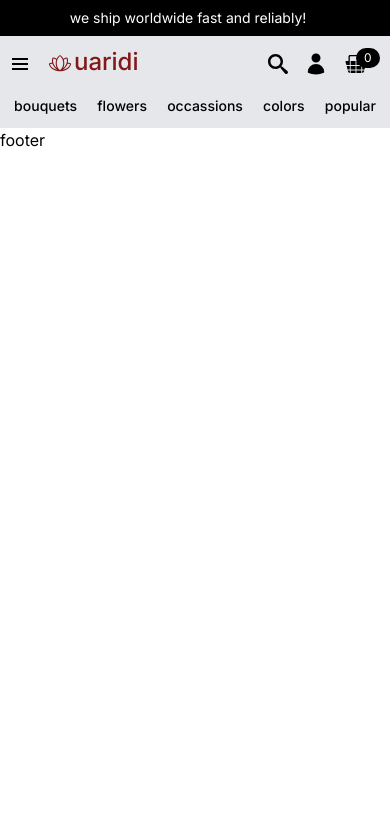
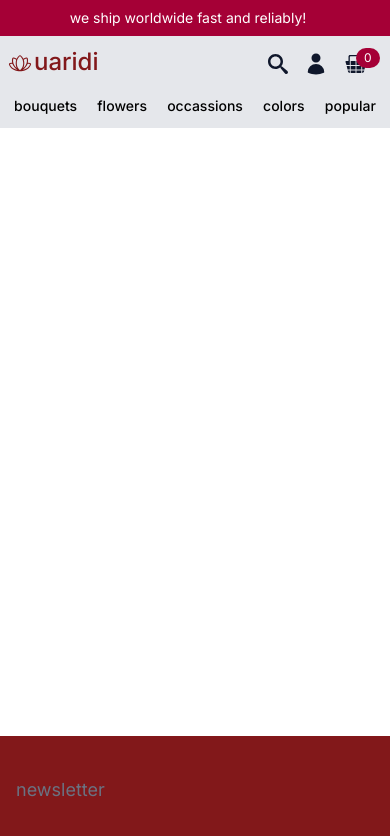
Before and after one commit to g-edgah/e-cormerce_app, a React (Vite) app in the folder frontend/: page / in a window 390 px wide. Shown: the top 836 px of the page. Built offline with nearby package versions, Linux system fonts and the light colour scheme.

Commit message:
cart styling

```diff
--- a/frontend/src/components/cart/cartCard.jsx
+++ b/frontend/src/components/cart/cartCard.jsx
@@ -4,7 +4,7 @@ const CartCard = ({id, name, price, quantity, image, handleChangeQuantity, handl
     const productPrice = price * quantity;
 
     return (
-        <div className="container min-w-full h-35 md:min-w-47 md:max-w-47 justify-between md:h-78 bg-cartCard p-2 rounded-md flex md:flex-col">
+        <div className="container min-w-full h-35 md:min-w-47 md:max-w-47 justify-between md:h-78 bg-cartCard p-2 text-cartCardText rounded-md flex md:flex-col">
 
             <div className="image h-full aspect-[1/1.1] md:w-full  md:aspect-[1/1.1]">
                 <img className="rounded-md w-full h-full" src={`/src/assets/bouquets/${image}`} alt="product image" />
@@ -21,14 +21,14 @@ const CartCard = ({id, name, price, quantity, image, handleChangeQuantity, handl
                         <FaRegTrashCan className="h-5 w-5"/>
                     </button>
 
-                    <button onClick={() => {handleChangeQuantity(0)}} className="text-lg w-6 h-6 bg-gray-400 pb-0.5 rounded-md flex justify-around items-center cursor-pointer"> -
+                    <button onClick={() => {handleChangeQuantity(0)}} className="text-lg w-6 h-6 text-cartCardButtonsText bg-cartCardButtons pb-0.5 rounded-md flex justify-around items-center cursor-pointer"> -
                     </button>
 
                     <div className="p-x-3 flex items-center">
                         <span className="text-center">{quantity}</span>
                     </div>
 
-                    <button onClick={() => {handleChangeQuantity(1)}} className="text-lg w-6 h-6 bg-gray-400 pb-0.5 rounded-md flex justify-around items-center cursor-pointer">+
+                    <button onClick={() => {handleChangeQuantity(1)}} className="text-lg w-6 h-6 bg-cartCardButtons text-cartCardButtonsText hover:bg-cartCardButtonsHover pb-0.5 rounded-md flex justify-around items-center cursor-pointer">+
                     </button>
                 </div>
 
--- a/frontend/src/components/cart/cartNavBar.jsx
+++ b/frontend/src/components/cart/cartNavBar.jsx
@@ -34,11 +34,11 @@ const CartNavBar = () => {
                 <div className="flex items-center justify-between pl-2 pr-5.5 xs:pr-7 xs:pl-4 md:px-10 lg:px-25 w-full md:w-full absolute top-2 md:top-7 h-10">
                     {/* left */}
                     <div className='flex items-center space-x-4 '>
-                        <button className='md:hidden'>
-                                <BiMenu className="h-6 w-6 text-black-700"/>
+                        <button className='hidden'>
+                                <BiMenu className="h-6 w-6 text-navText"/>
                         </button>
 
-                        <Link to='/' className="text-2xl font-medium flex items-center space-x-0.5 hover:text-active">
+                        <Link to='/' className="text-2xl font-medium flex items-center space-x-0.5 hover:text-navHover">
                             <PiFlowerLotusLight />
                             <span className="mb-1"> uaridi</span>
                         </Link>
@@ -54,23 +54,23 @@ const CartNavBar = () => {
 
                     {/* right */}
                     <div className="flex items-center space-x-4">
-                        <div className={`hover:text-active ${isSearch ? 'hidden md:flex' : 'flex'}`}>
+                        <div className={`hover:text-navHover ${isSearch ? 'hidden md:flex' : 'flex'}`}>
                             {isSearch ? (
                                 <button onClick={()=> handleSearchToggle()}>
-                                    <HiMiniXMark className="text-active hover:text-black h-6 w-6"/>
+                                    <HiMiniXMark className="text-active hover:text-navText h-6 w-6"/>
                                 </button>
                             ) : (
                                 <button onClick={()=> handleSearchToggle()}>
-                                    <ImSearch className="hover:text-active h-5 w-5"/>
+                                    <ImSearch className="text-navText hover:text-navHover w-5 h-5"/>
                                 </button>
                             )}
                         </div>
-                        <Link to='/profile' className="hover:text-active">
-                            <HiUser className="h-6 w-6 text-black-700"/>
+                        <Link to='/profile' className="text-navText hover:text-navHover">
+                            <HiUser className="h-6 w-6 "/>
                         </Link>
-                        <button onClick={() => navigate('/cart')} className="relative hover:text-active ">
+                        <button onClick={() => navigate('/cart')} className="relative cursor-pointer text-active ">
                             <IoIosBasket className="h-6 w-6 text-nav-text"/>
-                            <span className="absolute -top-1 bg-nav-text text-white text-xs rounded-full px-2 py-0.5">0</span>
+                            <span className="absolute -top-1 bg-navHover text-white text-xs rounded-full px-2 py-0.5">0</span>
 
                         </button >
 
--- a/frontend/src/components/cart/cartSearchBar.jsx
+++ b/frontend/src/components/cart/cartSearchBar.jsx
@@ -42,7 +42,7 @@ const CartSearchBar = ({ isSearch, setIsSearch, isSearchBar, handleSearchToggle}
                         </button>
                     </div>
                     <div className={`flex items-center ${isSearch ? 'md:hidden' : ''}`}>
-                        <button onClick={()=> handleSearchToggle()} className="ml-5 text-black hover:text-gray-700">
+                        <button onClick={()=> handleSearchToggle()} className="ml-5 text-active hover:text-navText">
                             <HiMiniXMark className="h-6 w-6"/>
                         </button>
                     </div>
--- a/frontend/src/components/common/footer.jsx
+++ b/frontend/src/components/common/footer.jsx
@@ -1,7 +1,14 @@
 
 const Footer = () => {
     return (
-        <> footer</>
+        <div className="footer fixed bottom-0 bg-active w-screen  text-white py-10">
+            <div className="container mx-auto grid gid-cols-1 md:grid-cols-4 gap-8 px-4 lg:px-0">
+                <div className="newsletter">
+                    <h3 className="text-lg text-footerText">newsletter</h3>
+                </div>
+            </div>
+
+        </div>
     )
 }
 
--- a/frontend/src/components/common/navBar.jsx
+++ b/frontend/src/components/common/navBar.jsx
@@ -29,8 +29,15 @@ const NavBar = ({page}) => {
         }
     }
 
-    const handleNavDrawer = () => {
-        setIsNavDrawerOpen(!navDrawerOpen)
+    const handleNavDrawer = (value) => {
+        if (value === 0) {
+            setIsNavDrawerOpen(false);
+            console.log(value, navDrawerOpen)
+            return
+        } else if (value === 1) {
+            setIsNavDrawerOpen(!navDrawerOpen)
+            console.log(value, navDrawerOpen)
+        }
     }
 
 
@@ -40,15 +47,17 @@ const NavBar = ({page}) => {
                 <div className="flex items-center justify-between pl-2 pr-5.5 xs:pr-7 xs:pl-4 md:px-10 lg:px-25 w-full md:w-full absolute top-2 md:top-7 h-10">
                     {/* left */}
                     <div className='flex items-center space-x-4 '>
-                        <button onClick={()=> handleNavDrawer()} className='md:hidden'>
-                                <BiMenu className="h-6 w-6 text-black-700"/>
+                        <button onClick={()=> handleNavDrawer(1)} className='hidden'>
+                             <BiMenu className="h-6 w-6 text-navText"/>
+
+
                         </button>
 
-                        {navDrawerOpen && (
+
                             <NavDrawer navDrawerOpen={navDrawerOpen} handleNavDrawer={handleNavDrawer} />
-                        )}
 
-                        <Link to='/' className={`text-2xl font-medium flex items-center space-x-0.5 ${page == 'home' ? 'text-active':''}`}>
+
+                        <Link to='/' className={`bg-none text-2xl font-medium flex items-center space-x-0.5 ${page == 'home' ? 'text-navHover':'text-navText'}`}>
                             <PiFlowerLotusLight className=''/>
                             <span className=" mb-1"> uaridi</span>
                         </Link>
@@ -56,11 +65,11 @@ const NavBar = ({page}) => {
 
                     {/* center */}
                     {/* {(!isSearch) ? (<div className={`hidden space-x-6 font-medium text-[15px] ${isSearchBar ? '' : 'md:flex'}`}>
-                        <Link className="text-700 hover:text-nav-hover" >bouquets</Link>
-                        <Link className="text-700 hover:text-nav-hover" >flowers</Link>
-                        <Link className="text-700 hover:text-nav-hover" >occassions</Link>
-                        <Link className="text-700 hover:text-nav-hover" >colors</Link>
-                        <Link className="text-700 hover:text-nav-hover" >popular</Link>
+                        <Link className="text-700 hover:text-navHover" >bouquets</Link>
+                        <Link className="text-700 hover:text-navHover" >flowers</Link>
+                        <Link className="text-700 hover:text-navHover" >occassions</Link>
+                        <Link className="text-700 hover:text-navHover" >colors</Link>
+                        <Link className="text-700 hover:text-navHover" >popular</Link>
                     </div>) : ( */}
                     {(isSearch) && (
                         <div className="hidden md:flex justify-center w-300">
@@ -71,7 +80,7 @@ const NavBar = ({page}) => {
 
                     {/* right */}
                     <div className="flex items-center space-x-4">
-                        <div className={` ${isSearch ? 'hidden md:flex text-active hover:text-black' : 'flex text-black hover:text-active'}`}>
+                        <div className={` ${isSearch ? 'hidden md:flex text-active hover:text-navText' : 'flex text-navText hover:text-active'}`}>
                             {isSearch ? (
                                 <button onClick={()=> handleSearchToggle()}>
                                     <HiMiniXMark className="h-6 w-6"/>
@@ -82,11 +91,11 @@ const NavBar = ({page}) => {
                                 </button>
                             )}
                         </div>
-                        <Link to='/profile' className="hover:text-nav-hover">
-                            <HiUser className="h-6 w-6 text-black-700"/>
+                        <Link to='/profile' className="text-navText hover:text-navHover">
+                            <HiUser className="h-6 w-6"/>
                         </Link>
-                        <button onClick={() => navigate('/cart')} className="relative hover:text-active">
-                            <IoIosBasket className="h-6 w-6 text-black-700"/>
+                        <button onClick={() => navigate('/cart')} className="relative cursor-pointer text-navText hover:text-navHover">
+                            <IoIosBasket className="h-6 w-6"/>
                             <span className="absolute -top-1 bg-topbar text-white text-xs rounded-full px-2 py-0.5">0</span>
 
                         </button >
@@ -100,11 +109,11 @@ const NavBar = ({page}) => {
 
 
                 <div className={`flex justify-around px-1  xs:space-x-6 xs:items-center xs:justify-center absolute w-full md:w-110 text-sm font-medium md:text-[16px] transition-all duration-300 ease-in-out ${isSearch ? 'flex bottom-3 md:pr-4 md:flex duration-0' : 'bottom-3 md:bottom-8 md:pr-4 '}`} >
-                        <Link className="text-700 hover:text-active " >bouquets</Link>
-                        <Link className="text-700 hover:text-active" >flowers</Link>
-                        <Link className="text-700 hover:text-active" >occassions</Link>
-                        <Link className="text-700 hover:text-active" >colors</Link>
-                        <Link className="text-700 hover:text-active" >popular</Link>
+                        <Link className="text-700 hover:text-navHover" >bouquets</Link>
+                        <Link className="text-700 hover:text-navHover" >flowers</Link>
+                        <Link className="text-700 hover:text-navHover" >occassions</Link>
+                        <Link className="text-700 hover:text-navHover" >colors</Link>
+                        <Link className="text-700 hover:text-navHover" >popular</Link>
                     </div>
             </div>
 
--- a/frontend/src/components/common/searchBar.jsx
+++ b/frontend/src/components/common/searchBar.jsx
@@ -43,7 +43,7 @@ const SearchBar = ({ isSearch, setIsSearch, isSearchBar, handleSearchToggle}) =>
                         </button>
                     </div>
                     <div className={`flex items-center ${isSearch ? 'md:hidden' : ''}`}>
-                        <button onClick={()=> handleSearchToggle()} className="ml-5 text-active hover:text-gray-700">
+                        <button onClick={()=> handleSearchToggle()} className="ml-5 text-active hover:text-navText">
                             <HiMiniXMark className="h-6 w-6"/>
                         </button>
                     </div>
--- a/frontend/src/index.css
+++ b/frontend/src/index.css
@@ -5,15 +5,25 @@
 
 /* custom colors */
 @theme {
-  --color-topbar: black;
-  --color-nav-hover: #a5243d;
+  --color-topbar: oklch(45.5% 0.188 13.697);
+  --color-navHover: oklch(39.6% 0.141 25.723);
   --color-nav: oklch(92.8% 0.006 264.531);
-  --color-nav-text: oklch(39.6% 0.141 25.723);
-  --color-cartCard: oklch(96.9% 0.015 12.422);
+  --color-navText: oklch(20.8% 0.042 265.755);
+  --color-cartCard: oklch(97.1% 0.013 17.38);
+  --color-cartCardText: oklch(20.8% 0.042 265.755);
+  --color-cartCardButtons: oklch(70.7% 0.022 261.325);
+  --color-cartCardButtonsText: black;
   --color-cartSummary: oklch(92.8% 0.006 264.531);
+  --color-summaryText: black;
   --color-summaryButtons: oklch(45.5% 0.188 13.697);
-  --color-checkoutButtons: gray;
+  --color-summaryButtonsText: white;
+  --color-checkoutButtons: oklch(20.8% 0.042 265.755);
+  --color-checkoutButtonsHover: oklch(20.8% 0.042 265.755);
+  --color-checkoutButtonsText: white;
   --color-active: oklch(39.6% 0.141 25.723);
+  --color-footer: oklch(21.6% 0.006 56.043);
+  --color-footerTextTitle: oklch(27.8% 0.033 256.848);
+  --color-footerText: oklch(55.1% 0.027 264.364);
   --color-blue: #0d6efd;
   --color-black: #000000;
   --color-gray: #6b7280;
```
Also changed, not shown: frontend/src/components/common/navDrawer.jsx (+11 -7 lines), frontend/src/pages/cart.jsx (+6 -6 lines).
